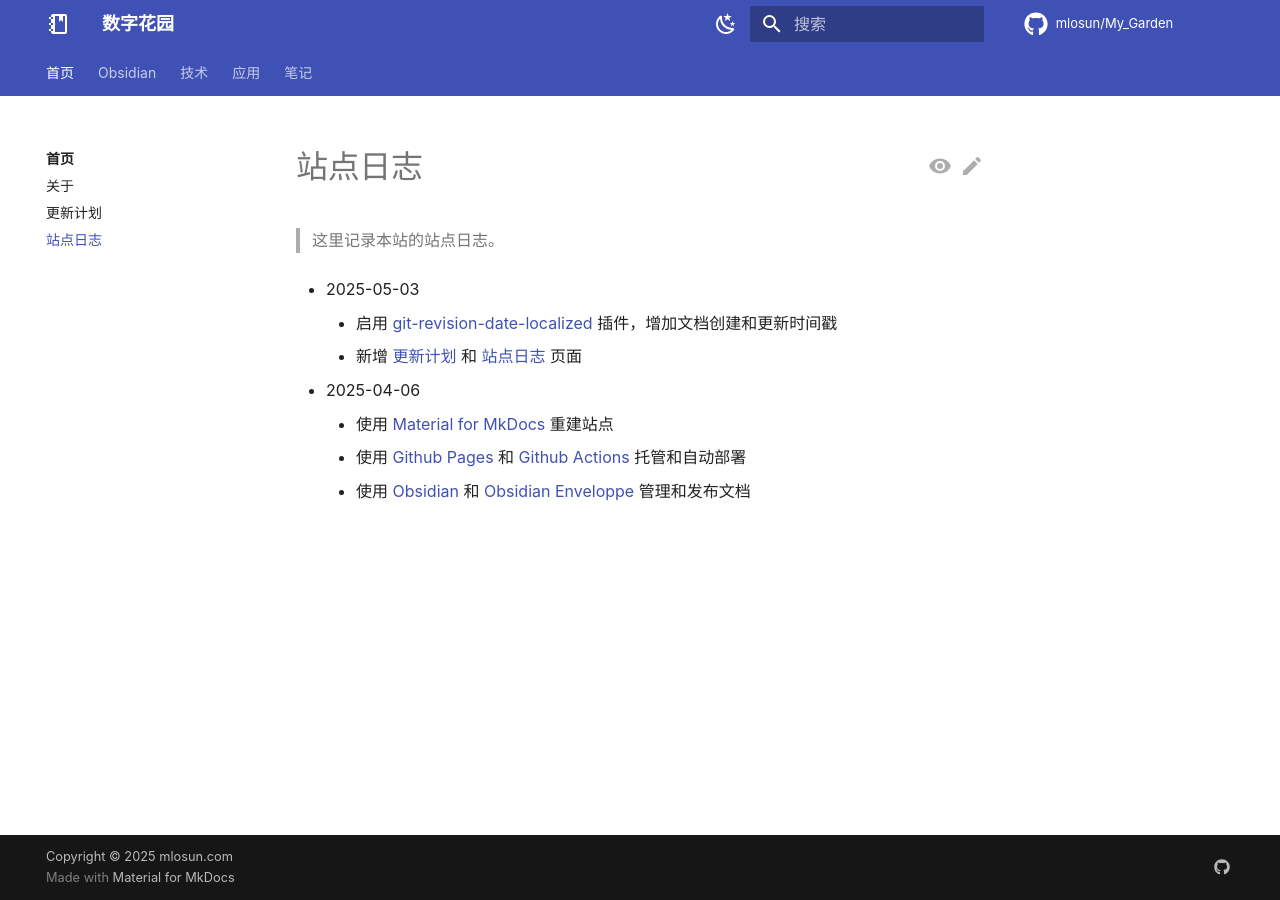
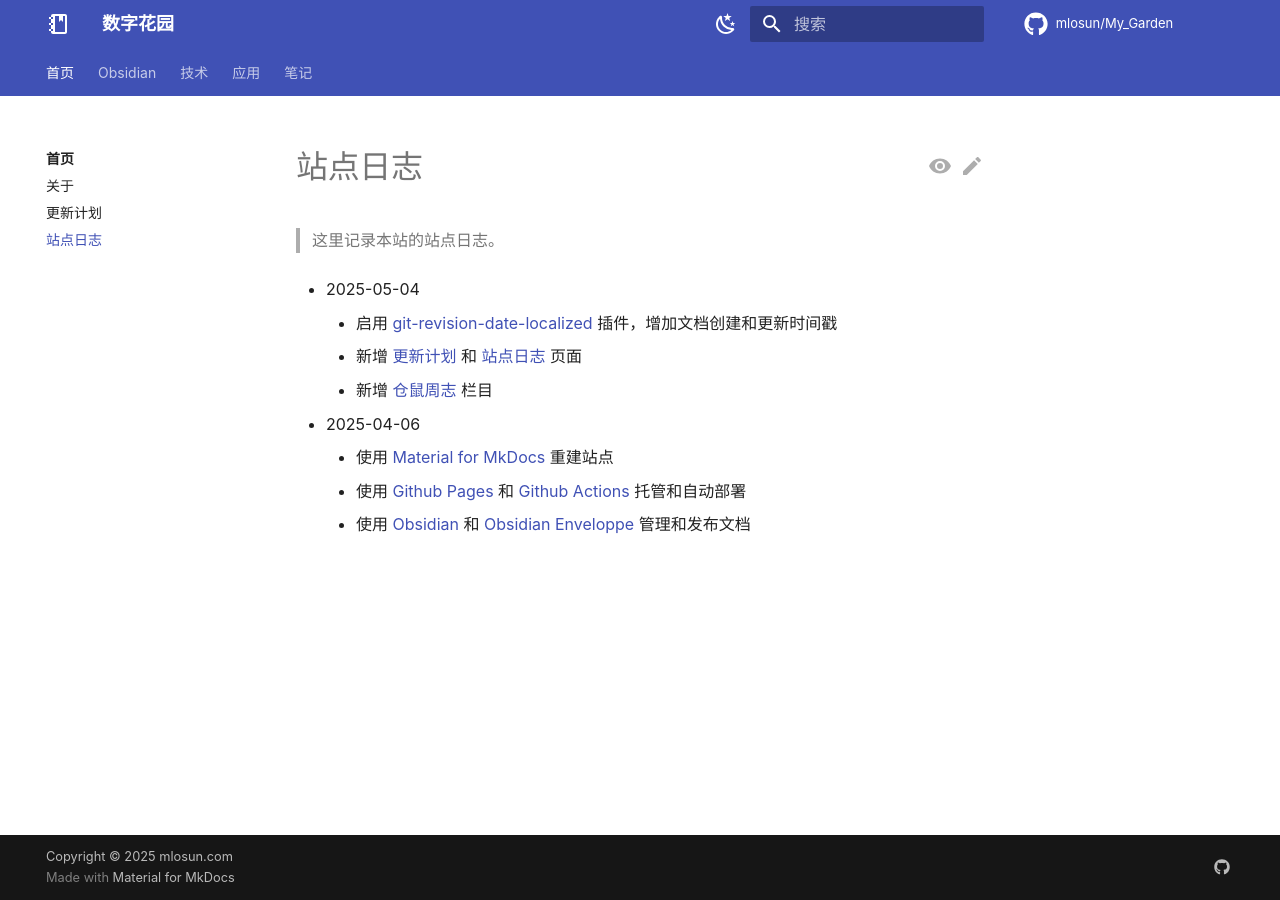
Before and after one commit to mlosun/My_Garden, an MkDocs documentation site: the page built from docs/about/ChangeLog.md, in a window 1280 px wide. Built offline with MkDocs 1.6.1 and Material for MkDocs 9.7.7, drawn with Linux system fonts in a browser that asks for light colours; comment, search, counter and statistics services are not loaded.

Commit message:
PUBLISHER #45
* PUSH NOTE : ChangeLog.md

* PUSH NOTE : Roadmap.md

* PUSH NOTE : index.md

```diff
--- a/docs/about/ChangeLog.md
+++ b/docs/about/ChangeLog.md
@@ -7,9 +7,10 @@ title: 站点日志
 
 > 这里记录本站的站点日志。
 
-- 2025-05-03
+- 2025-05-04
 	- 启用 [git-revision-date-localized](https://timvink.github.io/mkdocs-git-revision-date-localized-plugin/) 插件，增加文档创建和更新时间戳
 	- 新增 [更新计划](./Roadmap.md) 和 [站点日志](ChangeLog.md) 页面
+	- 新增 [仓鼠周志](../weekly/index.md) 栏目
 
 - 2025-04-06
 	- 使用 [Material for MkDocs](https://squidfunk.github.io/mkdocs-material/) 重建站点
```
